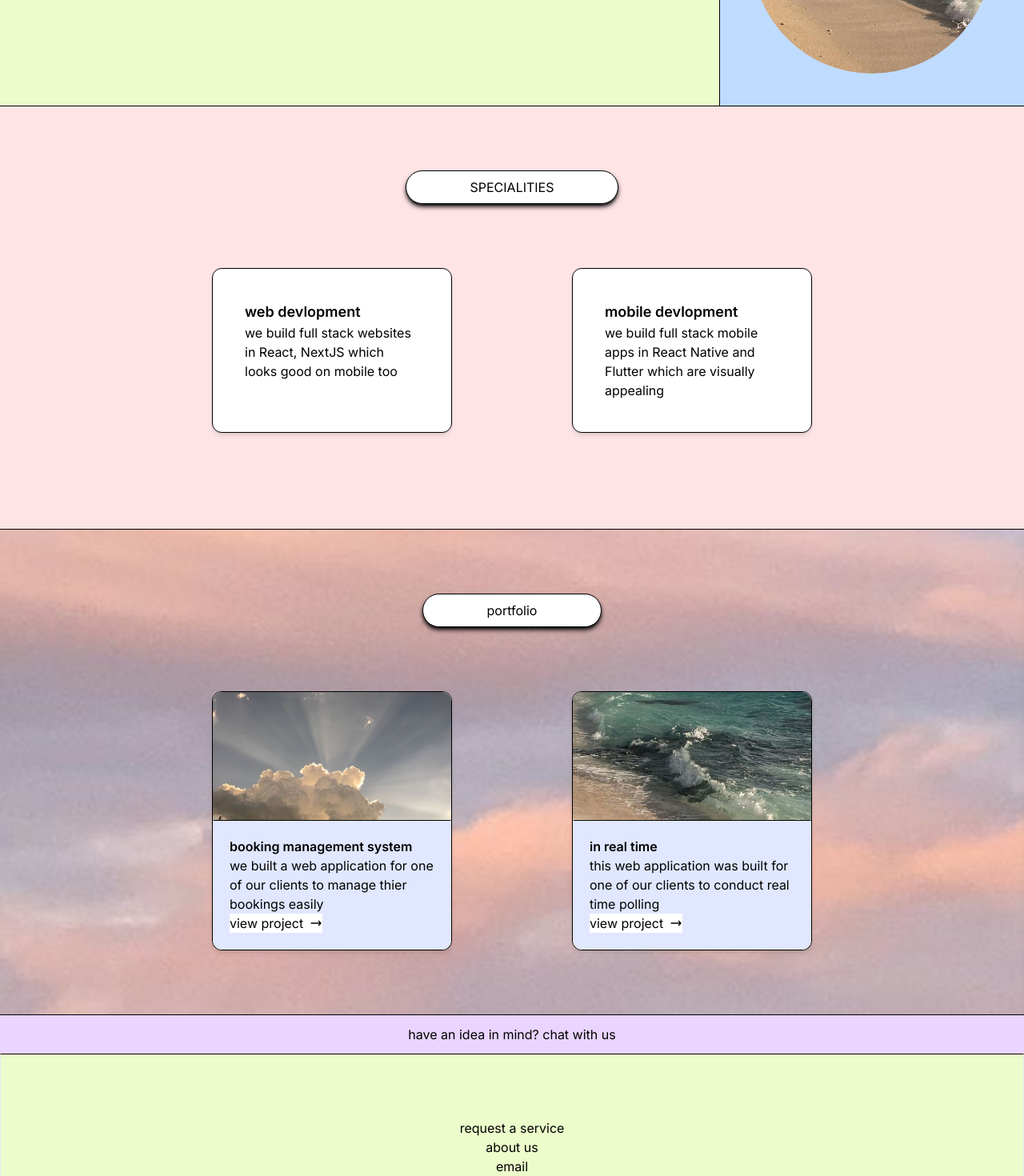
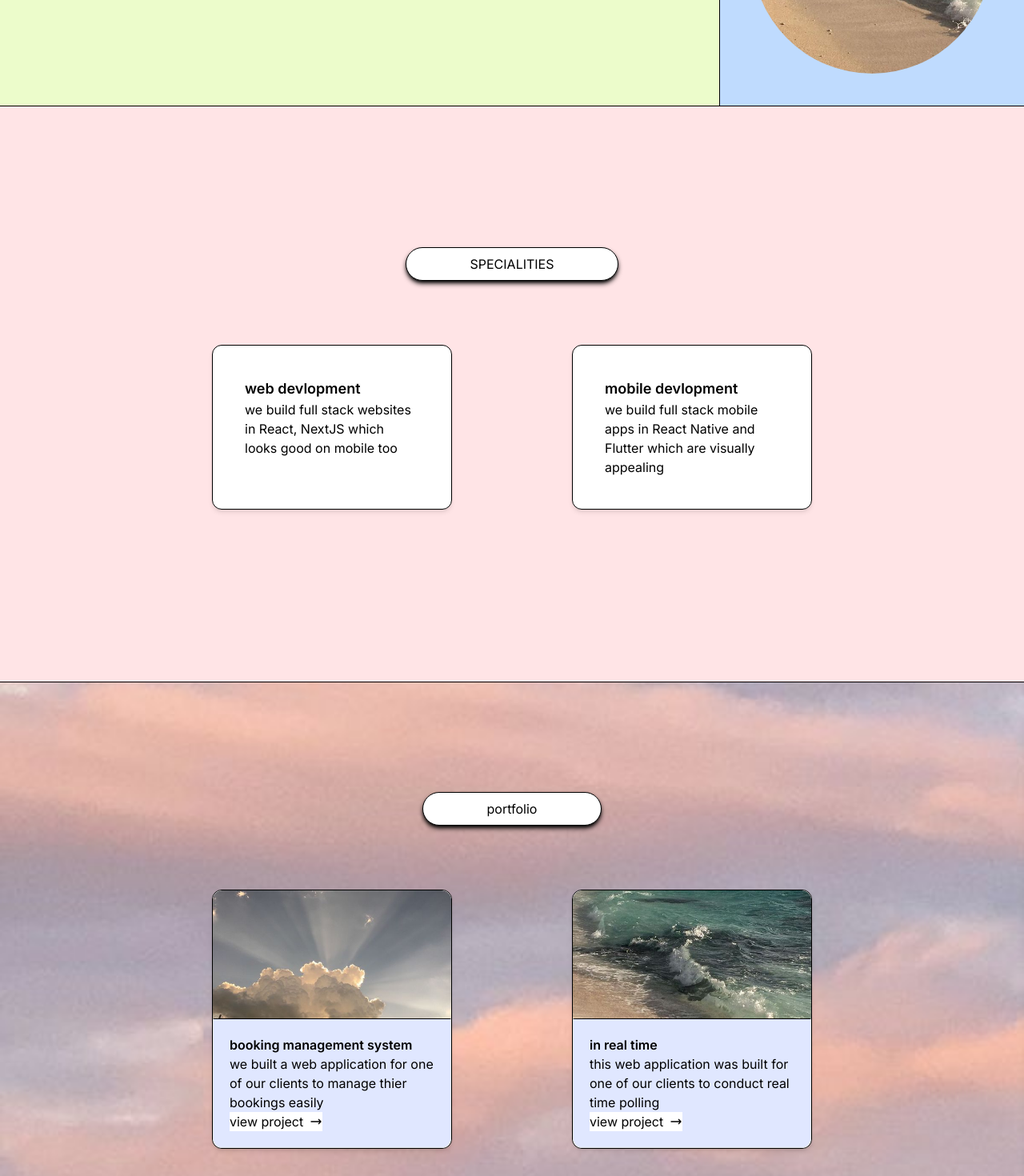
Before and after one commit to diniftryn/whiztech-portfolio, a Next.js app: page / in a window 1280 px wide. Shown: the part 940-2410 px from the top of the page at 80% size. Built offline with nearby package versions, Linux system fonts and the light colour scheme.

Commit message:
modified heights for services and works. added animation for works

```diff
--- a/app/page.tsx
+++ b/app/page.tsx
@@ -3,7 +3,7 @@ import Contact from "@/components/Contact";
 import Footer from "@/components/Footer";
 import Header from "@/components/Header";
 import Navbar from "@/components/Navbar";
-import ScrollBar from "@/components/LinearText";
+import LinearText from "@/components/LinearText";
 import Services from "@/components/Services";
 import Works from "@/components/Works";
 
@@ -12,7 +12,7 @@ export default function Home() {
     <main className="flex flex-col items-center">
       <Navbar />
       <Header />
-      <ScrollBar />
+      <LinearText />
 
       <About />
       <Services />
--- a/components/About.tsx
+++ b/components/About.tsx
@@ -1,3 +1,4 @@
+import LinearText from "./LinearText";
 import RoundHeader from "./RoundHeader";
 import Image from "next/image";
 
--- a/components/Footer.tsx
+++ b/components/Footer.tsx
@@ -2,7 +2,7 @@ import React from "react";
 
 export default function Footer() {
   return (
-    <footer className="bottom-0 w-full bg-lime-100 text-center border border-t-black">
+    <footer className="bottom-0 w-full min-h-[30vh] bg-lime-100 text-center border border-t-black">
       <ul className="py-10 md:py-20">
         <li>request a service</li>
         <li>about us</li>
--- a/components/Services.tsx
+++ b/components/Services.tsx
@@ -16,8 +16,8 @@ export default function Services() {
   ];
 
   return (
-    <section id="services" className="w-full bg-rose-100 py-20 border-t border-t-black flex flex-col justify-center items-center">
-      <motion.div initial={{ opacity: 0, y: 30 }} whileInView={{ opacity: 1, y: 0 }} transition={{ duration: 1.5 }}>
+    <section id="services" className="w-full min-h-[90vh] bg-rose-100 py-20 border-t border-t-black flex flex-col justify-center items-center">
+      <motion.div initial={{ opacity: 0, y: 30 }} whileInView={{ opacity: 1, y: 0 }} transition={{ duration: 1.5, ease: "easeInOut" }}>
         <div className="pb-20 flex justify-center">
           <RoundHeader text="SPECIALITIES" />
         </div>
--- a/components/Works.tsx
+++ b/components/Works.tsx
@@ -1,7 +1,8 @@
-import React from "react";
+"use client";
+
+import { motion } from "framer-motion";
 import RoundHeader from "./RoundHeader";
 import Link from "next/link";
-import Image from "next/image";
 import { HiOutlineArrowNarrowRight } from "react-icons/hi";
 
 const works = [
@@ -31,12 +32,14 @@ export default function Works() {
   };
 
   return (
-    <section id="works" style={backgroundImageStyle} className="w-full min-h-[500px] border-t border-t-black flex flex-col py-10">
-      <div className="mt-10 pb-10">
-        <RoundHeader text="portfolio" />
-      </div>
+    <section id="works" style={backgroundImageStyle} className="w-full min-h-[90vh] border-t border-t-black py-10">
+      <motion.div initial={{ opacity: 0, x: -50 }} whileInView={{ opacity: 1, x: 0 }} transition={{ duration: 1.5, ease: "easeInOut" }}>
+        <div className="mt-10 pb-10 flex justify-center items-center">
+          <RoundHeader text="portfolio" />
+        </div>
 
-      <div className="pt-10 md:flex justify-center px-5 md:px-10 max-w-[1500px]">{works && works.map(work => <WorkItem key={work.title} work={work} />)}</div>
+        <div className="pt-10 md:flex justify-center px-5 md:px-10 max-w-[1500px]">{works && works.map(work => <WorkItem key={work.title} work={work} />)}</div>
+      </motion.div>
     </section>
   );
 }
```
